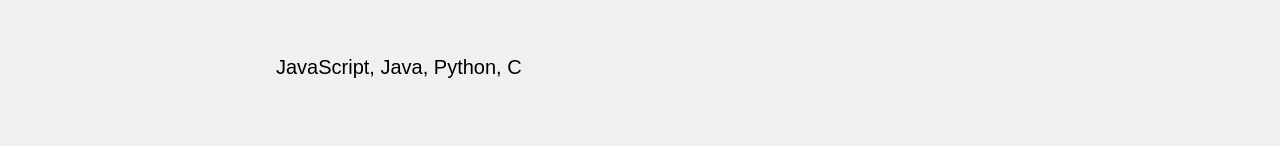
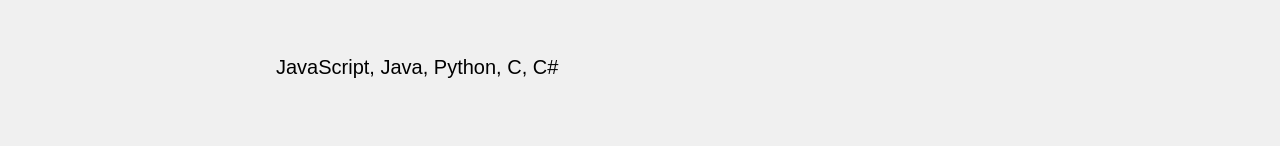
Before and after one commit to kylehazell/kylehazell.github.io, a React (Create React App) app: page / in a window 1280 px wide. Shown: the part 1491-1637 px from the top of the page. Built offline with nearby package versions, Linux system fonts and the light colour scheme.

Commit message:
update on lang

```diff
--- a/src/pages/Home.js
+++ b/src/pages/Home.js
@@ -34,7 +34,7 @@
         </li>
         <li className="item">
             <h2>Languages</h2>
-            <span> JavaScript, Java, Python, C</span>
+            <span> JavaScript, Java, Python, C, C#</span>
         </li>
      </ol>
     </div>
```
